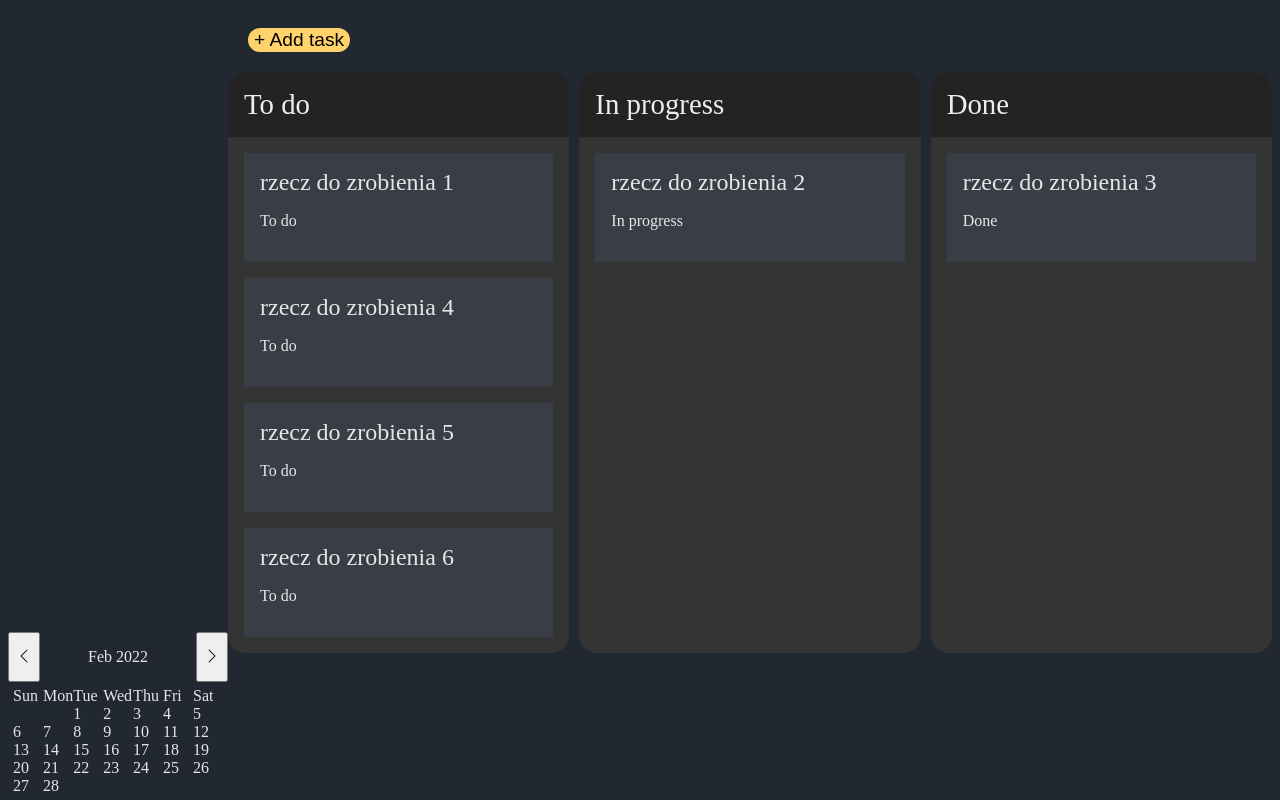
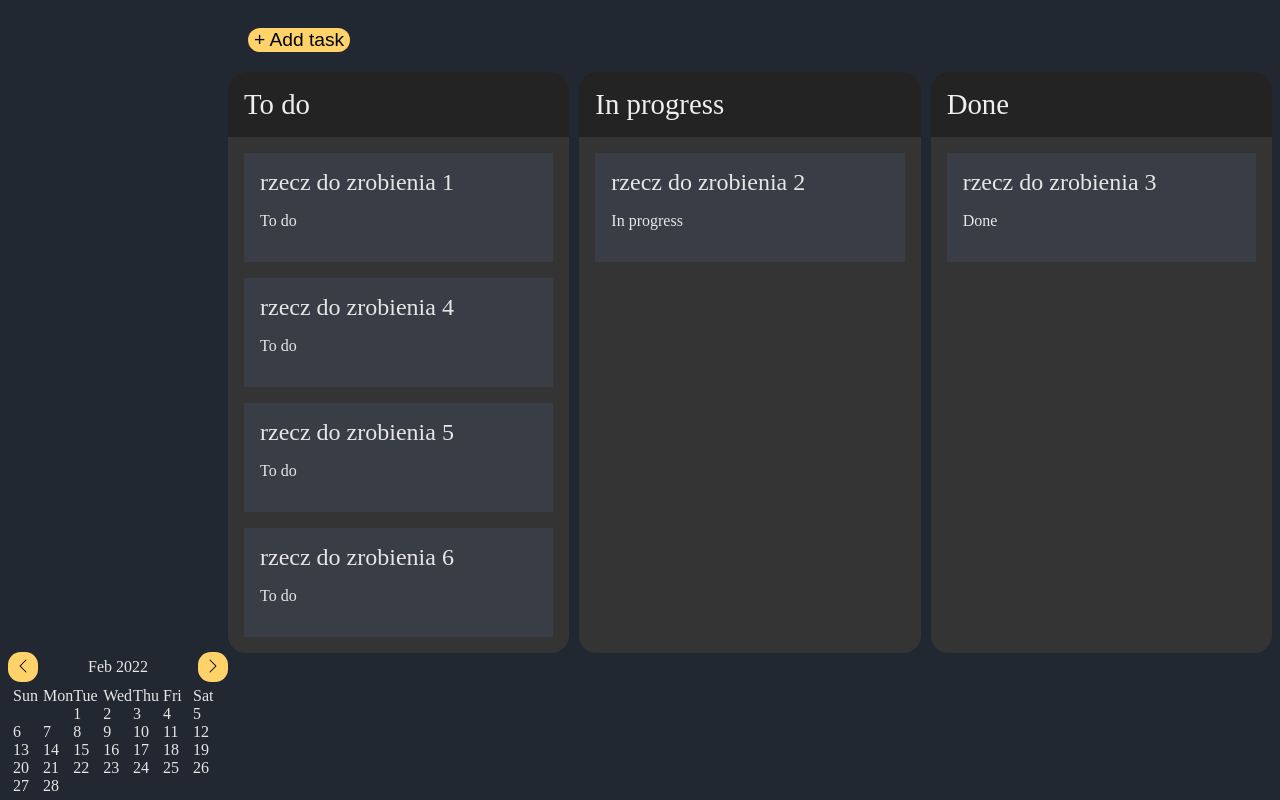
Before and after one commit to karol71927/ToDo, an Angular app: page / in a window 1280 px wide. Built offline with nearby package versions, Linux system fonts and the light colour scheme.

Commit message:
styling buttons

```diff
--- a/src/app/calendar/calendar.component.html
+++ b/src/app/calendar/calendar.component.html
@@ -1,9 +1,9 @@
 <div class="calendar-legend">
-  <button (click)="getPreviousMonth()">
+  <button (click)="getPreviousMonth()" class="calendar-legend_button">
     <svg-chevron direction="left"></svg-chevron>
   </button>
   <p>{{ month }} {{ year }}</p>
-  <button (click)="getNextMonth()">
+  <button (click)="getNextMonth()" class="calendar-legend_button">
     <svg-chevron></svg-chevron>
   </button>
 </div>
--- a/src/app/calendar/calendar.component.scss
+++ b/src/app/calendar/calendar.component.scss
@@ -1,4 +1,5 @@
 @use "../../colors.scss";
+@use "../../size.scss";
 
 .calendar {
   display: grid;
@@ -13,4 +14,17 @@
 .calendar-legend {
   display: flex;
   justify-content: space-between;
+  align-items: center;
+  height: 30px;
+
+  &_button {
+    border-radius: size.$border-radius-m;
+    background-color: colors.$button-yellow-1;
+    border: none;
+    height: 30px;
+    width: 30px;
+    display: flex;
+    justify-content: center;
+    align-items: center;
+  }
 }
```
